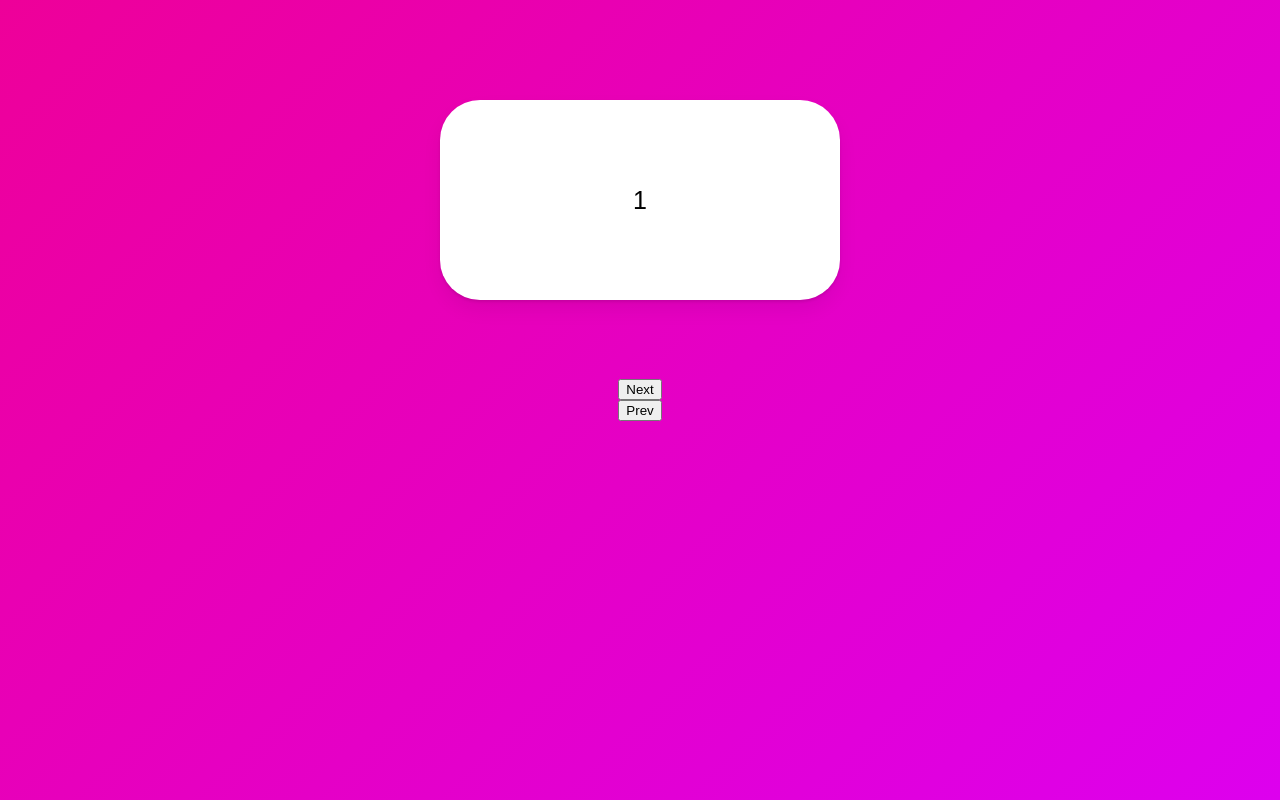
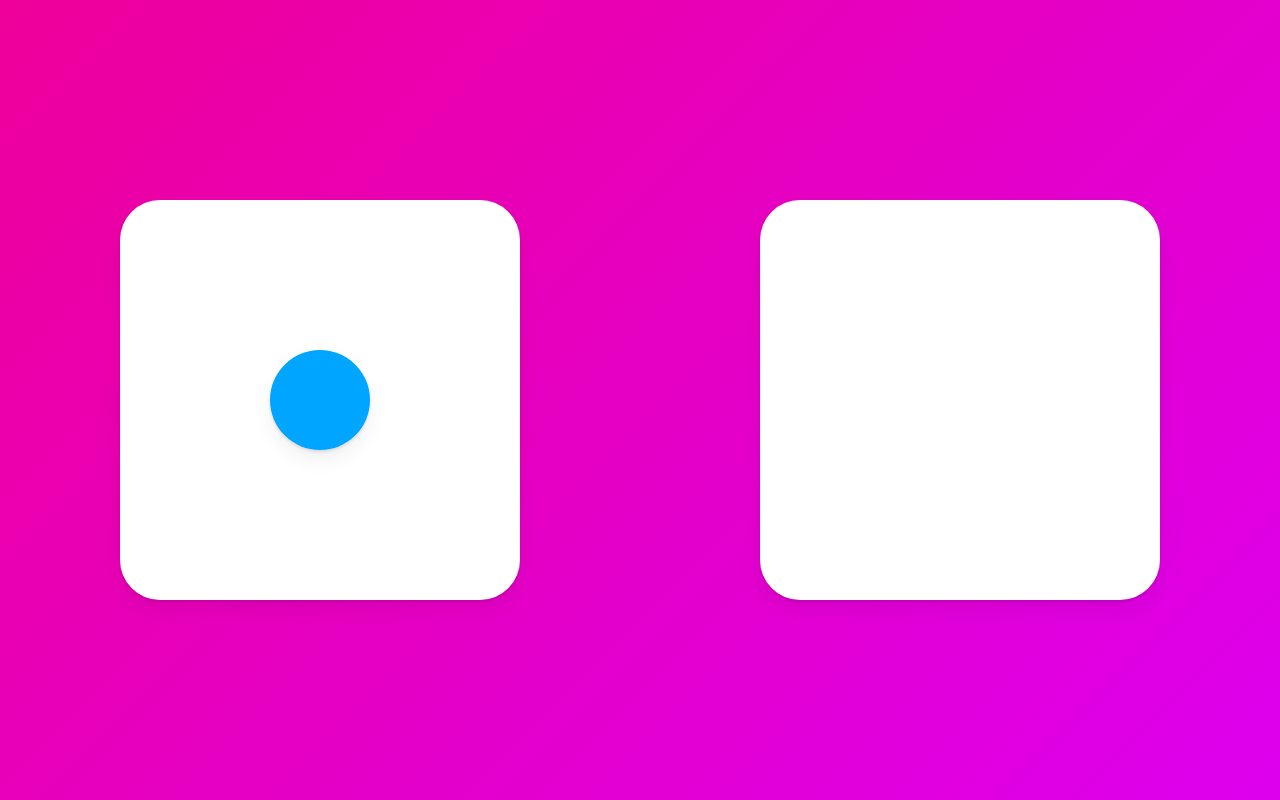
Before and after one commit to butterbeetle/framer_motion, a React (Create React App) app: page / in a window 1280 px wide. Built offline with nearby package versions, Linux system fonts and the light colour scheme.

Commit message:
Layout Prop

```diff
--- a/src/App.tsx
+++ b/src/App.tsx
@@ -6,76 +6,39 @@
   height: 100vh;
   width: 100vw;
   display: flex;
-  justify-content: center;
+  justify-content: space-around;
   align-items: center;
-  flex-direction: column;
 `;
 
 const Box = styled(motion.div)`
   width: 400px;
-  height: 200px;
+  height: 400px;
   background-color: rgba(255,255,255,1);
   border-radius: 40px;
   display:flex;
-  justify-content:center;
+  justify-content: center;
   align-items: center;
-  font-size: 25px;
-  position: absolute;
-  top:100px;
   box-shadow: 0 2px 3px rgba(0, 0, 0, 0.1), 0 10px 20px rgba(0, 0, 0, 0.06);
 `;
 
-const box = {
-  entry: (isBack: boolean) => ({
-    x: isBack ? -500 : 500,
-    opacity: 0,
-    scale: 0,
-  }),
-  center: {
-    x: 0,
-    opacity: 1,
-    scale: 1,
-    transition: {
-      duration: 0.3,
-    }
-  },
-  exit: (isBack: boolean) => ({
-    x: isBack ? 500 : -500,
-    opacity: 0,
-    scale: 0,
-    transition: {
-      duration: 0.3,
-    }
-  }),
-}
+const Circle = styled(motion.div)`
+  background-color: #00a5ff ;
+  width: 100px;
+  height: 100px;
+  box-shadow: 0 2px 3px rgba(0, 0, 0, 0.1), 0 10px 20px rgba(0, 0, 0, 0.06);
+`;
 
 function App() {
-  const [visible, setVisible] = useState(1);
-  const [isBack, setIsBack] = useState(false);
-  const nextBox = () => {
-    setIsBack(false);
-    setVisible(prev => prev === 10 ? 1 : prev + 1);
-  }
-  const prevBox = () => {
-    setIsBack(true);
-    setVisible(prev => prev === 1 ? 10 : prev - 1);
-  }
+  const [clicked, setClicked] = useState(false);
+  const toggleClicked = () => setClicked((prev) => !prev)
   return (
-    <Wrapper>
-      <AnimatePresence custom={isBack}> // 안쪽에 나타나거나 사라지는게 있는지 확인함
-        <Box
-          custom={isBack}
-          variants={box}
-          initial="entry"
-          animate="center"
-          exit="exit"
-          key={visible}
-        >
-          {visible}
-        </Box>
-      </AnimatePresence>
-      <button onClick={nextBox}>Next</button>
-      <button onClick={prevBox}>Prev</button>
+    <Wrapper onClick={toggleClicked}>
+      <Box>
+        {!clicked ? <Circle layoutId="circle" style={{ borderRadius: 50 }} /> : null}
+      </Box>
+      <Box>
+        {clicked ? <Circle layoutId="circle" style={{ borderRadius: 0, scale: 2 }} /> : null}
+      </Box>
     </Wrapper>
   );
 }
```
